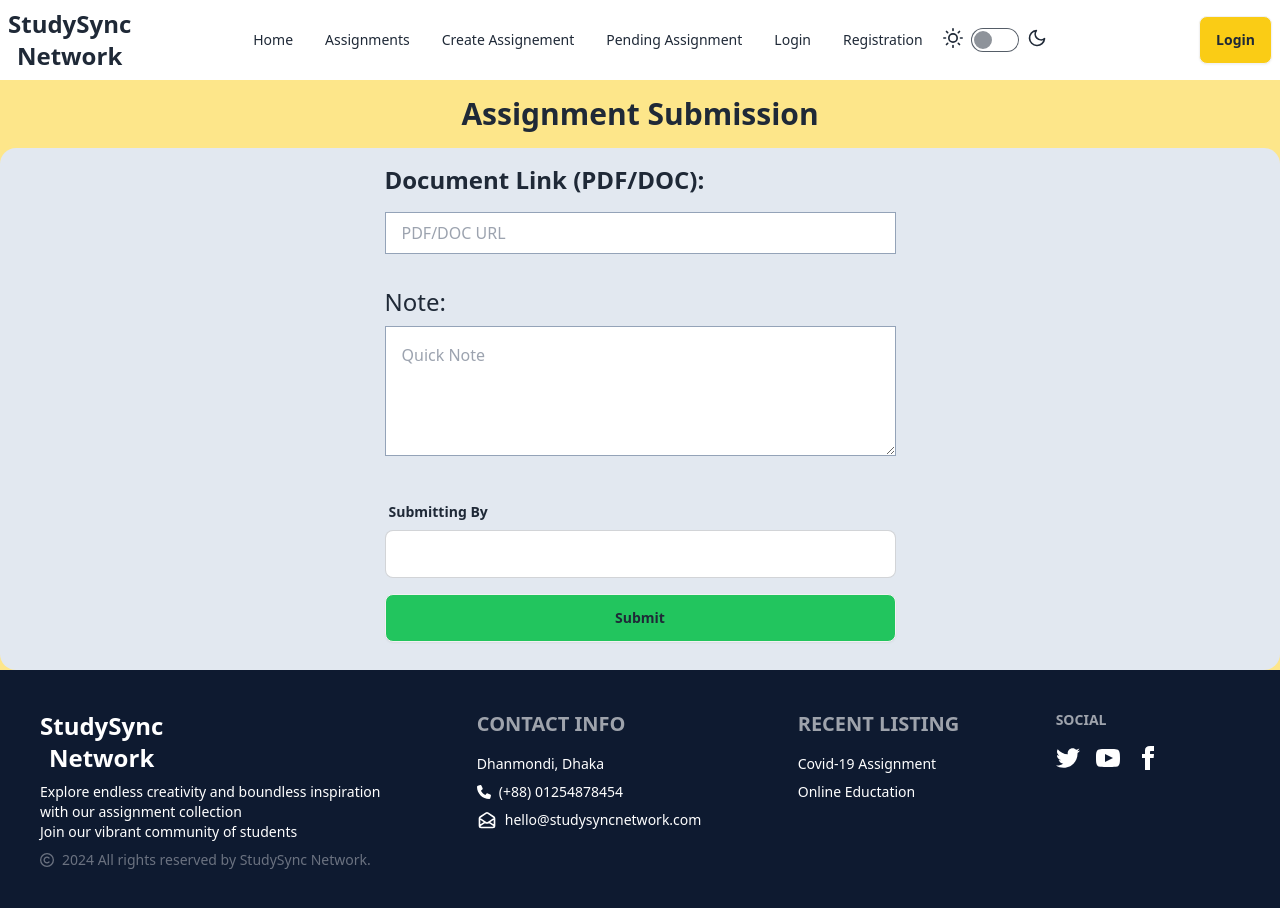
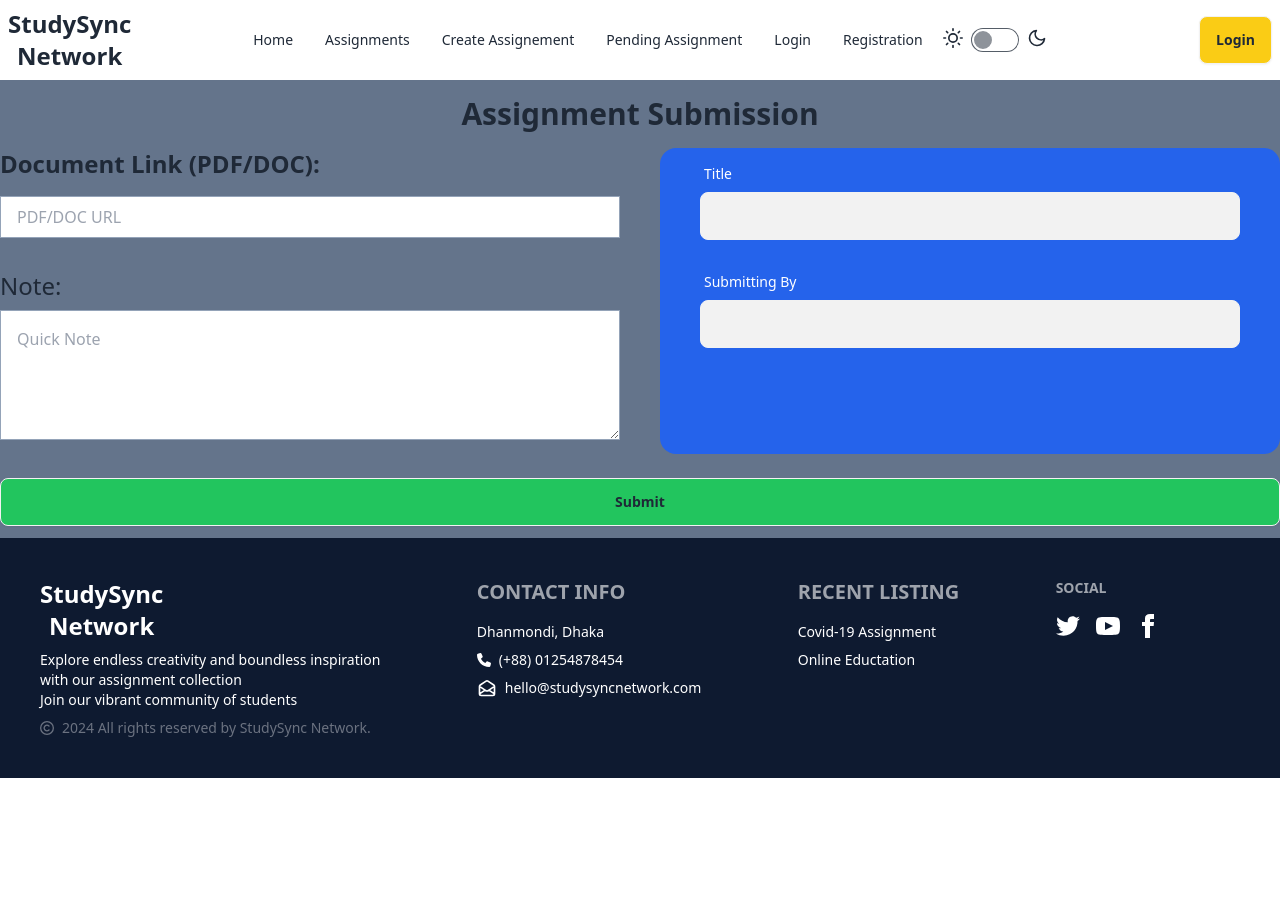
Before and after one commit to SRakiB23/StudySync-Network, a React (Vite) app: page /takeassignment/1 in a window 1280 px wide. After the commit the page ends 800 px from the top, so only its background shows below. Built offline with nearby package versions, Linux system fonts and the light colour scheme; no server answers.

Commit message:
created take assignment page and accepting doc link and saving in database

```diff
--- a/src/pages/Assignments/TakeAssignment.jsx
+++ b/src/pages/Assignments/TakeAssignment.jsx
@@ -1,42 +1,81 @@
-import React, { useContext, useState } from "react";
+import React, { useContext, useEffect, useState } from "react";
 import { AuthContext } from "../../providers/AuthProvider";
+import Swal from "sweetalert2";
+import { toast } from "react-toastify";
+import { useParams } from "react-router-dom";
+import DatePicker from "react-datepicker";
+import { FaCalendarAlt } from "react-icons/fa";
 
 function TakeAssignment() {
   const { user, displayName } = useContext(AuthContext);
-  const [documentLink, setDocumentLink] = useState("");
-  const [note, setNote] = useState("");
-  const [showPreview, setShowPreview] = useState(false);
+  const { _id } = useParams();
+  const [assignments, setAssignments] = useState(null);
+  const [loading, setLoading] = useState(true);
+  const [dueDate, setDueDate] = useState(new Date());
+
+  useEffect(() => {
+    // Fetch art details using the _id parameter
+    setLoading(true);
+    fetch(`http://localhost:3000/assignments/${_id}`)
+      .then((response) => response.json())
+      .then((data) => {
+        setAssignments(data);
+        setLoading(false);
+      })
+      .catch((error) => console.error("Error fetching art details:", error));
+  }, [_id]);
 
   const handleSubmit = (event) => {
     event.preventDefault();
-    // You can handle form submission here
-    // console.log("Document Link:", documentLink);
-    // console.log("Note:", note);
-    // Set showPreview to true to display the preview
-    setShowPreview(true);
 
     const form = event.target;
     const email = form.email.value;
     const documentLink = form.documentLink.value;
     const note = form.note.value;
+    const title = form.title.value;
 
     const submittedAssignment = {
-      name,
       documentLink,
       note,
       email,
+      title,
+      description: assignments.description,
+      marks: assignments.marks,
+      dueDate: assignments.dueDate,
+      difficulty: assignments.difficulty,
+      status: "pending",
+      obtained_marks: "",
     };
     console.log(submittedAssignment);
+
+    //send data to server
+    fetch(`http://localhost:3000/assignments/${_id}`, {
+      method: "PATCH",
+      headers: {
+        "content-type": "application/json",
+      },
+      body: JSON.stringify(submittedAssignment),
+    })
+      .then((res) => res.json())
+      .then((data) => {
+        console.log(data);
+        if (data.modifiedCount > 0) {
+          Swal.fire("Submitted!", "Your Assignments is Submitted!", "success");
+        }
+      });
   };
 
   return (
-    <div className="bg-amber-200">
+    <div className="bg-slate-500">
       <div className="max-w-7xl mx-auto">
+        <div className="">
           <h2 className="text-center font-bold text-3xl py-4">
             Assignment Submission
           </h2>
-        <div className="flex justify-center items-center bg-slate-200 p-4 rounded-2xl">
+          <div className="">
             <form onSubmit={handleSubmit}>
+              <div className="md:grid grid-cols-2 gap-10">
+                <div>
                   <div>
                     <label className="text-2xl font-bold" htmlFor="document">
                       Document Link (PDF/DOC):
@@ -46,10 +85,8 @@ function TakeAssignment() {
                       className="border border-slate-400 w-full py-2 px-4 mt-4"
                       type="text"
                       id="document"
-                // value={documentLink}
                       name="documentLink"
                       placeholder="PDF/DOC URL"
-                onChange={(e) => setDocumentLink(e.target.value)}
                       required
                     />
                     <br />
@@ -62,27 +99,52 @@ function TakeAssignment() {
                     <textarea
                       className="border border-slate-400 w-full mt-2 p-4"
                       id="note"
-                // value={note}
                       name="note"
                       placeholder="Quick Note"
-                onChange={(e) => setNote(e.target.value)}
                       rows="4"
                       cols="50"
                     ></textarea>
                     <br />
                   </div>
-            <div className="form-control md:w-full pb-4 ">
+                </div>
+
+                <div className="bg-blue-600 px-10 py-2 rounded-2xl mb-6">
+                  <div className="mb-6">
+                    <div className="form-control md:w-full">
                       <label className="label">
-                <span className="label-text font-bold">Submitting By</span>
+                        <span className="label-text text-white">Title</span>
                       </label>
                       <label className="input-group">
                         <input
                           type="text"
-                  name="email"
-                  defaultValue={user?.email ?? ""}
+                          disabled
+                          name="title"
+                          defaultValue={assignments?.title}
                           className="input input-bordered md:w-full"
                         />
                       </label>
+                    </div>
+                  </div>
+
+                  <div className="mb-6">
+                    <div className="form-control md:w-full">
+                      <label className="label">
+                        <span className="label-text text-white">
+                          Submitting By
+                        </span>
+                      </label>
+                      <label className="input-group">
+                        <input
+                          type="text"
+                          disabled
+                          name="email"
+                          value={user?.email ?? ""}
+                          className="input input-bordered md:w-full"
+                        />
+                      </label>
+                    </div>
+                  </div>
+                </div>
               </div>
               <div>
                 <input
@@ -93,20 +155,7 @@ function TakeAssignment() {
               </div>
             </form>
           </div>
-        {showPreview && (
-          <div>
-            <h2 className="text-center font-bold text-2xl py-4">
-              Document Preview
-            </h2>
-            <iframe
-              title="Document Preview"
-              src={documentLink}
-              width="100%"
-              height="500px"
-              style={{ border: "1px solid #ccc" }}
-            ></iframe>
         </div>
-        )}
       </div>
     </div>
   );
--- a/src/pages/Assignments/UpdateAssignment.jsx
+++ b/src/pages/Assignments/UpdateAssignment.jsx
@@ -51,7 +51,7 @@ function UpdateAssignment() {
     console.log(updateAssignment);
 
     fetch(`http://localhost:3000/assignments/${_id}`, {
-      method: "PUT",
+      method: "PATCH",
       headers: {
         "content-type": "application/json",
       },
--- a/src/pages/CreateAssignment/CreateAssignment.jsx
+++ b/src/pages/CreateAssignment/CreateAssignment.jsx
@@ -53,7 +53,7 @@ function CreateAssignment() {
       .then((data) => {
         console.log(data);
         if (data.insertedID) {
-          alert("Successfully Added");
+          toast.success("Successfully Added");
         }
       });
   };
```
Lines whose indentation alone changed are shown as unchanged.
